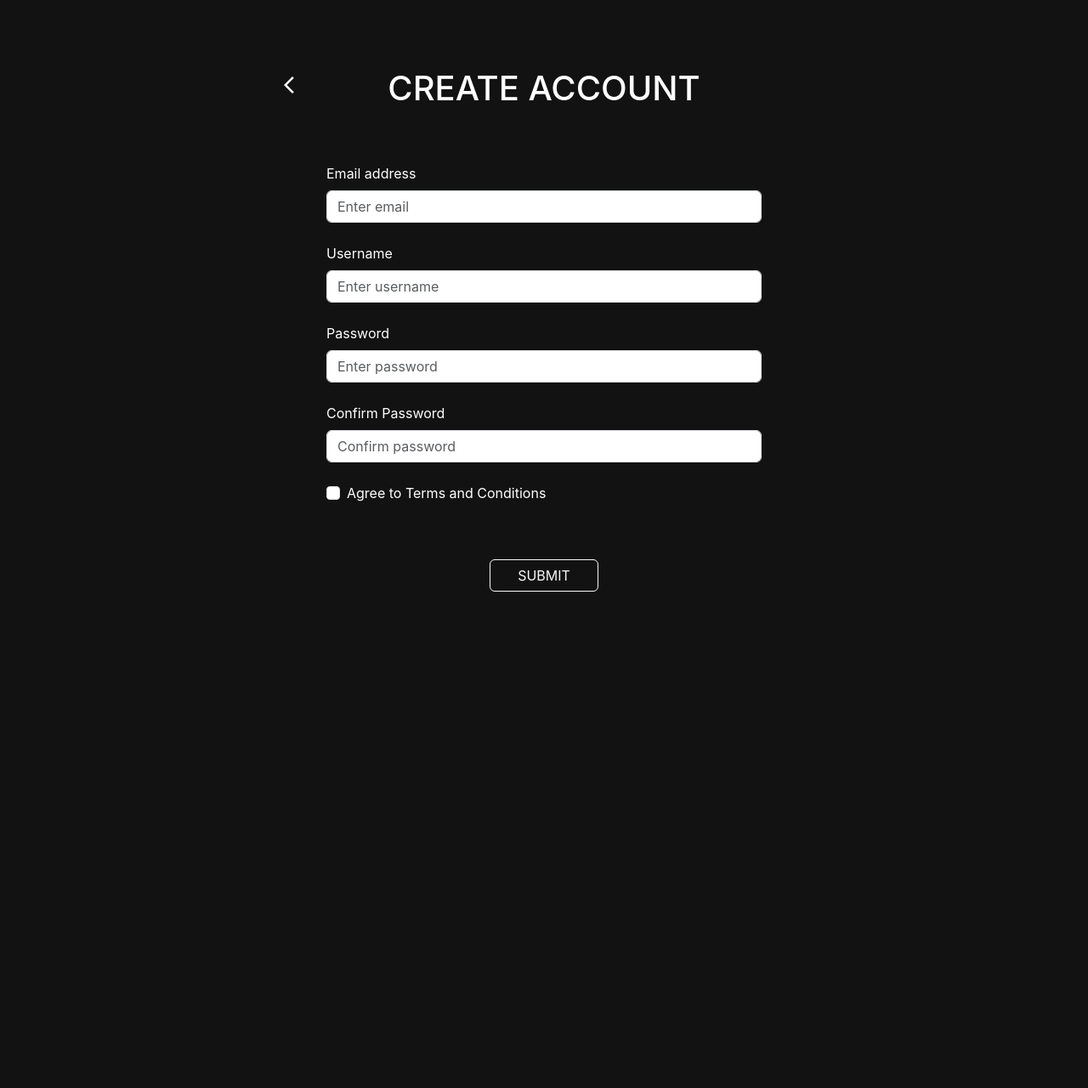
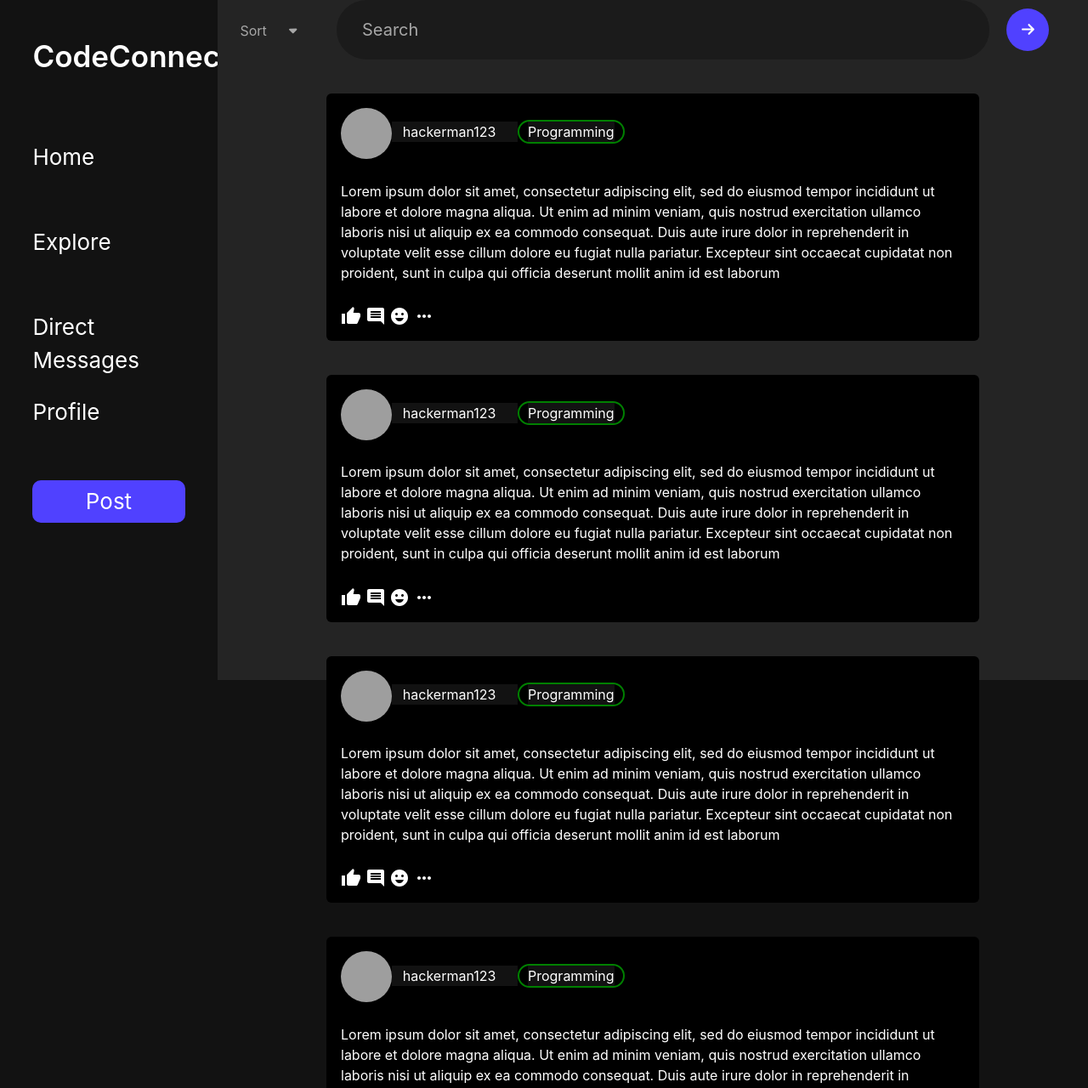
Before and after one commit to JvsonKee/CodeConnect, a React (Vite) app in the folder client/: page / in a window 1280 px wide. Shown: the top 1280 px of the page at 85% size. Before the commit the page ends 800 px from the top, so only its background shows below. Built offline with nearby package versions, Linux system fonts and the light colour scheme; grey boxes are pictures that could not be loaded.

Commit message:
Made changes to Explore Results page, added placeholder photo, and fixed issues

```diff
--- a/client/src/components/App.jsx
+++ b/client/src/components/App.jsx
@@ -12,7 +12,7 @@ function App() {
   return (
     <Container>
       <Normalizer />
-      <CreateAccount />
+      <ExploreResults />
     </Container>
   )
 }
--- a/client/src/components/ExploreResults.jsx
+++ b/client/src/components/ExploreResults.jsx
@@ -1,9 +1,16 @@
 import { Container } from "./styles/Container";
 import NavBar from "./NavBar";
-import { ExploreResultsContainer, CustomCard } from "./styles/ExploreResultsContainer.styled";
+import { ExploreResultsContainer, CustomCard, CustomCardBody, CustomCardText, InteractButtons } from "./styles/ExploreResultsContainer.styled";
 import { Card } from "react-bootstrap";
 import SearchBar from "./SearchBar"
+import { Image } from 'react-bootstrap';
 
+import CommentIcon from '@mui/icons-material/Comment';
+import ThumbUpIcon from '@mui/icons-material/ThumbUp';
+import EmojiEmotionsIcon from '@mui/icons-material/EmojiEmotions';
+import MoreHorizIcon from '@mui/icons-material/MoreHoriz';
+
+import profilePic from './images/profile-pic.jpg';
 
 
 function CreateAccount() {
@@ -13,36 +20,137 @@ function CreateAccount() {
             <ExploreResultsContainer>
 
                 <SearchBar/>
+
                 <CustomCard>
-                    <Card.Header as = "h5"> Featured </Card.Header>
-                    <Card.Body>
-                        <Card.Title> Post title </Card.Title>
-                        <Card.Text> Some sentence here blablabla. </Card.Text>
-                    </Card.Body>
+                    <CustomCardBody>
+
+                        <span class = 'img-span'>
+                            <Image class = 'profileImg' src = {profilePic} width = '60px' height = '60px' roundedCircle />
+                        </span>
+
+                        <p class = "username">hackerman123</p>
+
+                        <span class = 'topic'>
+                            <p>Programming</p>
+                        </span>
+
+                        <CustomCardText> Lorem ipsum dolor sit amet, consectetur adipiscing elit,
+                            sed do eiusmod tempor incididunt ut labore et dolore magna aliqua.
+                            Ut enim ad minim veniam, quis nostrud exercitation ullamco laboris
+                            nisi ut aliquip ex ea commodo consequat. Duis aute irure dolor in reprehenderit
+                            in voluptate velit esse cillum dolore eu fugiat nulla pariatur. Excepteur sint
+                            occaecat cupidatat non proident, sunt in culpa qui officia deserunt mollit anim
+                            id est laborum
+                        </CustomCardText>
+
+                        <InteractButtons>
+                            <span> <ThumbUpIcon /> </span>
+                            <span> <CommentIcon/> </span>
+                            <span><EmojiEmotionsIcon /></span>
+                            <span> <MoreHorizIcon /></span>
+                        </InteractButtons>
+
+
+                    </CustomCardBody>
                 </CustomCard>
 
                 <CustomCard>
-                    <Card.Header as = "h5"> Featured </Card.Header>
-                    <Card.Body>
-                        <Card.Title> Post title </Card.Title>
-                        <Card.Text> Some sentence here blablabla. </Card.Text>
-                    </Card.Body>
+                    <CustomCardBody>
+
+                        <span class = 'img-span'>
+                            <Image class = 'profileImg' src = {profilePic} width = '60px' height = '60px' roundedCircle />
+                        </span>
+
+                        <p class = "username">hackerman123</p>
+
+                        <span class = 'topic'>
+                            <p>Programming</p>
+                        </span>
+
+                        <CustomCardText> Lorem ipsum dolor sit amet, consectetur adipiscing elit,
+                            sed do eiusmod tempor incididunt ut labore et dolore magna aliqua.
+                            Ut enim ad minim veniam, quis nostrud exercitation ullamco laboris
+                            nisi ut aliquip ex ea commodo consequat. Duis aute irure dolor in reprehenderit
+                            in voluptate velit esse cillum dolore eu fugiat nulla pariatur. Excepteur sint
+                            occaecat cupidatat non proident, sunt in culpa qui officia deserunt mollit anim
+                            id est laborum
+                        </CustomCardText>
+
+                        <InteractButtons>
+                            <span> <ThumbUpIcon /> </span>
+                            <span> <CommentIcon/> </span>
+                            <span><EmojiEmotionsIcon /></span>
+                            <span> <MoreHorizIcon /></span>
+                        </InteractButtons>
+
+
+                    </CustomCardBody>
                 </CustomCard>
 
                 <CustomCard>
-                    <Card.Header as = "h5"> Featured </Card.Header>
-                    <Card.Body>
-                        <Card.Title> Post title </Card.Title>
-                        <Card.Text> Some sentence here blablabla. </Card.Text>
-                    </Card.Body>
+                    <CustomCardBody>
+
+                        <span class = 'img-span'>
+                            <Image class = 'profileImg' src = {profilePic} width = '60px' height = '60px' roundedCircle />
+                        </span>
+
+                        <p class = "username">hackerman123</p>
+
+                        <span class = 'topic'>
+                            <p>Programming</p>
+                        </span>
+
+                        <CustomCardText> Lorem ipsum dolor sit amet, consectetur adipiscing elit,
+                            sed do eiusmod tempor incididunt ut labore et dolore magna aliqua.
+                            Ut enim ad minim veniam, quis nostrud exercitation ullamco laboris
+                            nisi ut aliquip ex ea commodo consequat. Duis aute irure dolor in reprehenderit
+                            in voluptate velit esse cillum dolore eu fugiat nulla pariatur. Excepteur sint
+                            occaecat cupidatat non proident, sunt in culpa qui officia deserunt mollit anim
+                            id est laborum
+                        </CustomCardText>
+
+                        <InteractButtons>
+                            <span> <ThumbUpIcon /> </span>
+                            <span> <CommentIcon/> </span>
+                            <span><EmojiEmotionsIcon /></span>
+                            <span> <MoreHorizIcon /></span>
+                        </InteractButtons>
+
+
+                    </CustomCardBody>
                 </CustomCard>
 
                 <CustomCard>
-                    <Card.Header as = "h5"> Featured </Card.Header>
-                    <Card.Body>
-                        <Card.Title> Post title </Card.Title>
-                        <Card.Text> Some sentence here blablabla. </Card.Text>
-                    </Card.Body>
+                    <CustomCardBody>
+
+                        <span class = 'img-span'>
+                            <Image class = 'profileImg' src = {profilePic} width = '60px' height = '60px' roundedCircle />
+                        </span>
+
+                        <p class = "username">hackerman123</p>
+
+                        <span class = 'topic'>
+                            <p>Programming</p>
+                        </span>
+
+                        <CustomCardText> Lorem ipsum dolor sit amet, consectetur adipiscing elit,
+                            sed do eiusmod tempor incididunt ut labore et dolore magna aliqua.
+                            Ut enim ad minim veniam, quis nostrud exercitation ullamco laboris
+                            nisi ut aliquip ex ea commodo consequat. Duis aute irure dolor in reprehenderit
+                            in voluptate velit esse cillum dolore eu fugiat nulla pariatur. Excepteur sint
+                            occaecat cupidatat non proident, sunt in culpa qui officia deserunt mollit anim
+                            id est laborum
+                        </CustomCardText>
+
+                        <InteractButtons>
+                            <span> <ThumbUpIcon /> </span>
+                            <span> <CommentIcon/> </span>
+                            <span><EmojiEmotionsIcon /></span>
+                            <span> <MoreHorizIcon /></span>
+                        </InteractButtons>
+
+
+                    </CustomCardBody>
                 </CustomCard>
 
 
--- a/client/src/components/styles/ExploreResultsContainer.styled.js
+++ b/client/src/components/styles/ExploreResultsContainer.styled.js
@@ -1,5 +1,6 @@
 import styled from "styled-components"
 import { Card } from "react-bootstrap";
+
 
 export const ExploreResultsContainer = styled.div`
     width: 80vw;
@@ -11,5 +12,53 @@ export const CustomCard = styled(Card)`
     margin-left: 10vw;
     margin-right: 10vw;
     margin-top: 5vh;
+    background-color: black;
+`
+
+export const CustomCardBody = styled(Card.Body)`
+
+    p {
+        color: white;
+    }
+    .img-span {
+        display: inline-block;
+    }
+
+    .username {
+        display:inline-block;
+        padding-left: 1vw;
+        padding-right: 2vw;
+    }
+
+    .topic {
+        display: inline-block;
+        border: 2px solid;
+        color: green;
+        border-radius: 20px;
+        padding-left: 10px;
+        padding-right: 10px;
+    }
+
+    .profileImg {
+        height: 10px;
+        width: 10px;
+    }
 
 `
+
+export const CustomCardText = styled(Card.Text)`
+    padding-top: 2vw;
+    padding-bottom: 2vw;
+    background-color: black;
+`
+
+export const InteractButtons = styled.div`
+    color: white;
+
+    .icons {
+        padding-left: 10px;
+        padding-right: 10px;
+    }
+
+
+`
```
Also changed, not shown: 1 other file (tests, documents, lock files or other folders).
